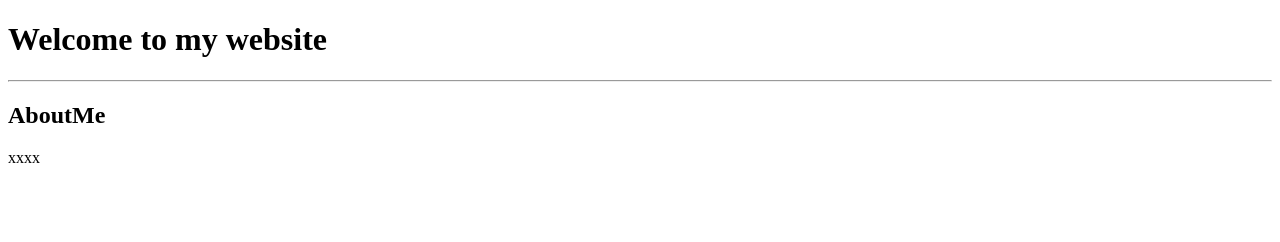
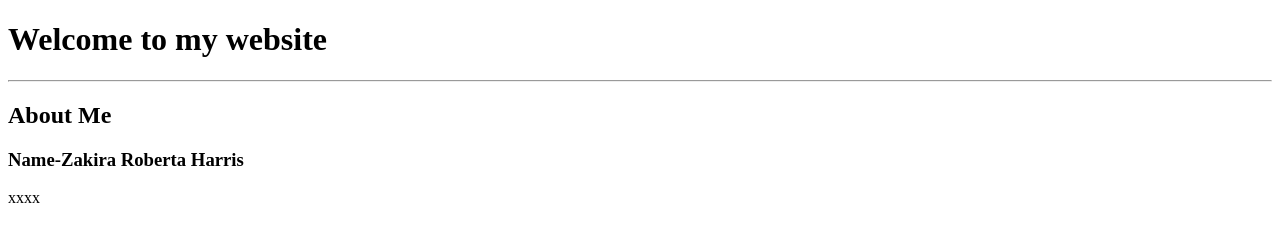
Before and after one commit to keekidee/kira.github.io, a plain HTML site: page index.html in a window 1280 px wide. Drawn offline with Linux system fonts and the light colour scheme.

Commit message:
Update index.html

```diff
--- a/index.html
+++ b/index.html
@@ -6,7 +6,8 @@
   <body>
     <h1>Welcome to my website</h1>
     <hr>
-    <h2>AboutMe</h2>
+    <h2>About Me</h2>
+    <h3>Name-Zakira Roberta Harris</h3>
     <p>xxxx</p>
   </body>
 </HTML>
```
